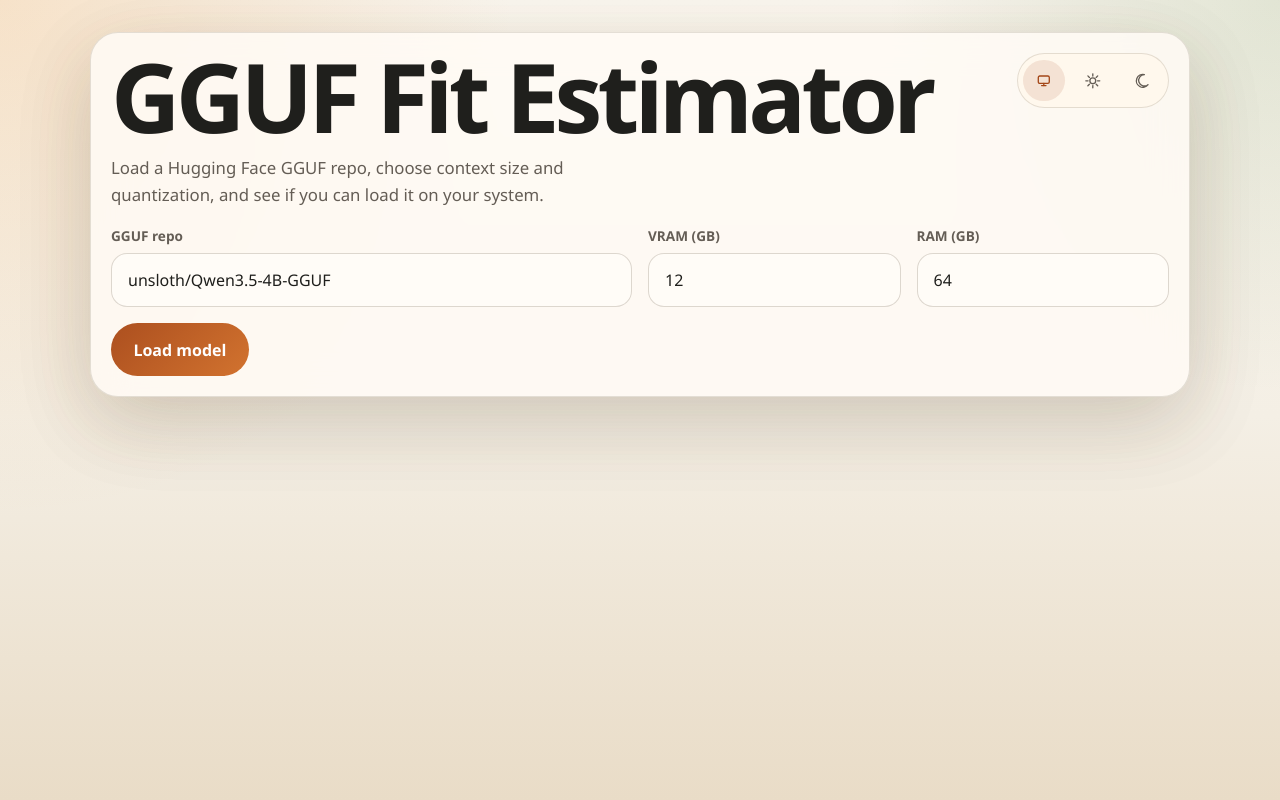
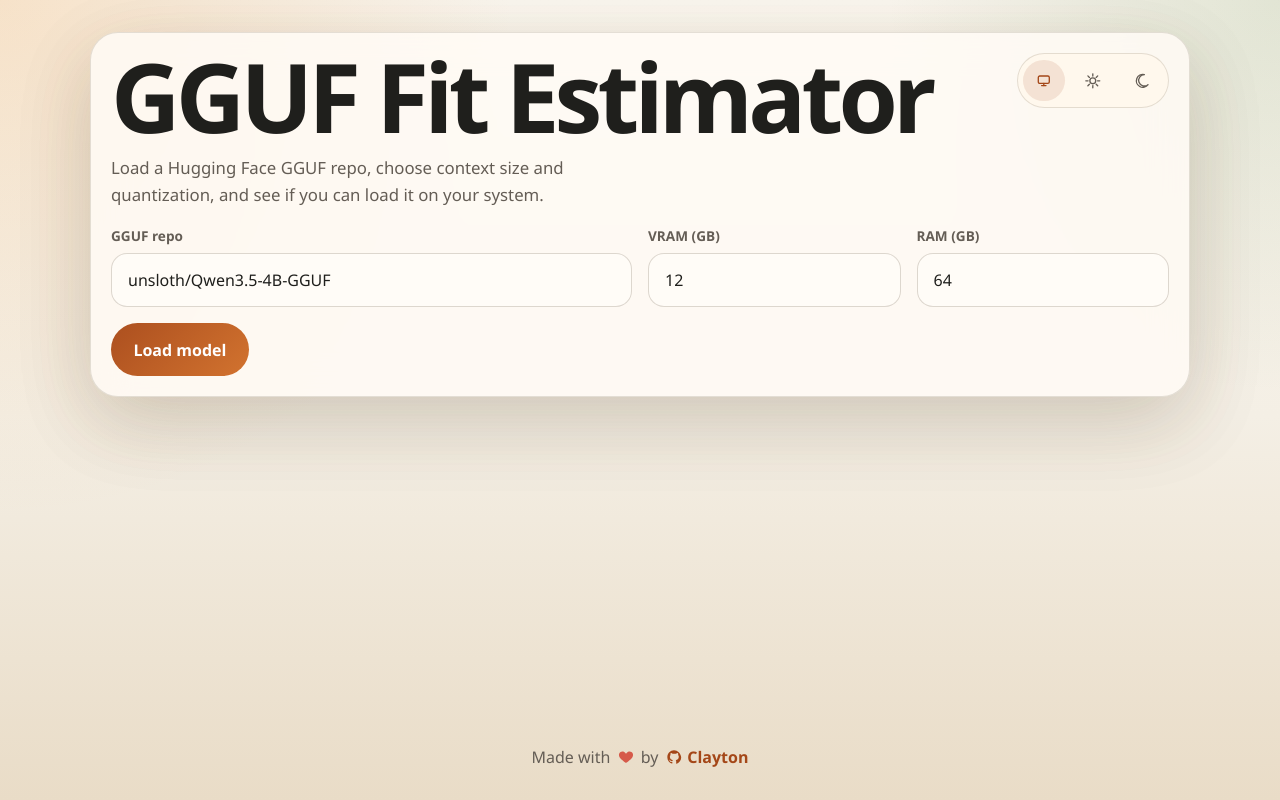
Before and after one commit to ClaytonWWilson/vram-calculator, a SvelteKit app in the folder web/: page / in a window 1280 px wide. Built offline with nearby package versions, Linux system fonts and the light colour scheme.

Commit message:
Add site footer

```diff
--- a/web/src/routes/+layout.svelte
+++ b/web/src/routes/+layout.svelte
@@ -7,4 +7,97 @@
   onMount(() => initializeTheme());
 </script>
 
-<slot />
+<div class="site-layout">
+  <slot />
+
+  <footer class="site-footer">
+    <p>
+      Made with
+      <span class="heart-mark" aria-label="love">
+        <svg viewBox="0 0 24 24" aria-hidden="true">
+          <path
+            d="M12 21s-6.7-4.4-9.4-8.2C.7 10.1 1 6.3 3.8 4.5c2.2-1.5 5.1-.9 6.9 1.2L12 7.1l1.3-1.4c1.8-2.1 4.7-2.7 6.9-1.2 2.8 1.8 3.1 5.6 1.2 8.3C18.7 16.6 12 21 12 21Z"
+          />
+        </svg>
+      </span>
+      by
+      <a
+        class="github-link"
+        href="https://github.com/ClaytonWWilson"
+        target="_blank"
+        rel="noreferrer"
+      >
+        <svg class="github-mark" viewBox="0 0 24 24" aria-hidden="true">
+          <path
+            d="M12 2C6.5 2 2 6.6 2 12.2c0 4.5 2.9 8.3 6.8 9.7.5.1.7-.2.7-.5v-1.9c-2.8.6-3.4-1.2-3.4-1.2-.5-1.2-1.1-1.5-1.1-1.5-.9-.6.1-.6.1-.6 1 .1 1.6 1.1 1.6 1.1.9 1.6 2.4 1.1 3 .8.1-.7.4-1.1.7-1.4-2.2-.3-4.6-1.1-4.6-5 0-1.1.4-2 1.1-2.8-.1-.3-.5-1.3.1-2.7 0 0 .9-.3 2.9 1.1a9.7 9.7 0 0 1 5.2 0c2-1.4 2.9-1.1 2.9-1.1.6 1.4.2 2.4.1 2.7.7.8 1.1 1.7 1.1 2.8 0 3.9-2.4 4.7-4.6 5 .4.3.7 1 .7 2v3c0 .3.2.6.7.5 3.9-1.4 6.8-5.2 6.8-9.7C22 6.6 17.5 2 12 2Z"
+          />
+        </svg>
+        Clayton
+      </a>
+    </p>
+  </footer>
+</div>
+
+<style>
+  .site-layout {
+    min-height: 100vh;
+    display: flex;
+    flex-direction: column;
+  }
+
+  :global(.page-shell) {
+    flex: 1;
+  }
+
+  .site-footer {
+    width: min(100%, 1100px);
+    margin: 0 auto;
+    padding: 0 1.25rem 2rem;
+    text-align: center;
+    color: var(--muted);
+  }
+
+  .site-footer p {
+    margin: 0;
+    display: inline-flex;
+    align-items: center;
+    justify-content: center;
+    gap: 0.45rem;
+    flex-wrap: wrap;
+  }
+
+  .heart-mark,
+  .github-link {
+    display: inline-flex;
+    align-items: center;
+    gap: 0.35rem;
+  }
+
+  .heart-mark {
+    color: #d65a4a;
+  }
+
+  .heart-mark svg,
+  .github-mark {
+    width: 1rem;
+    height: 1rem;
+    fill: currentColor;
+  }
+
+  .site-footer a {
+    color: var(--accent);
+    font-weight: 700;
+    text-decoration: none;
+  }
+
+  .site-footer a:hover,
+  .site-footer a:focus-visible {
+    text-decoration: underline;
+  }
+
+  @media (max-width: 640px) {
+    .site-footer {
+      padding-inline: 0.85rem;
+    }
+  }
+</style>
```
